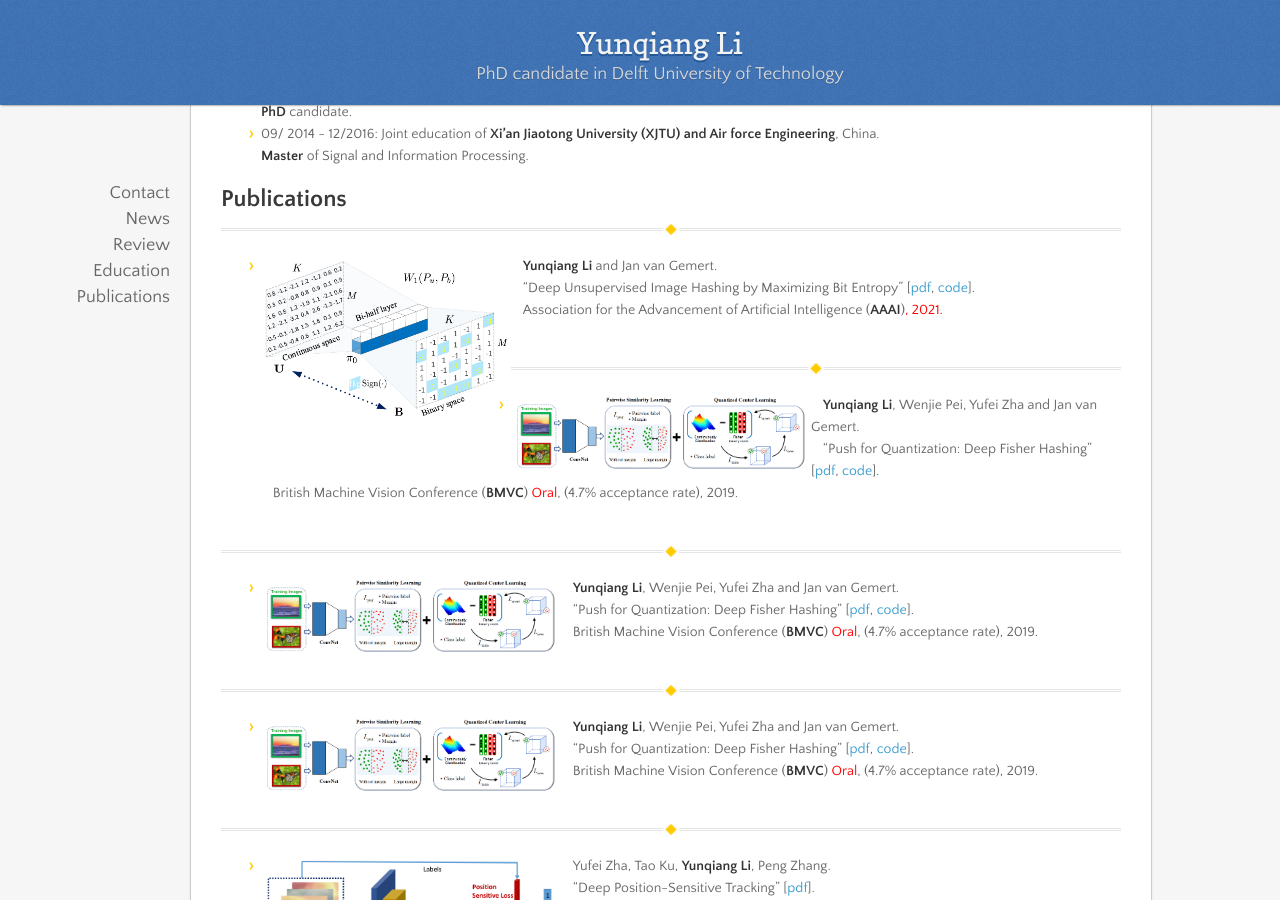
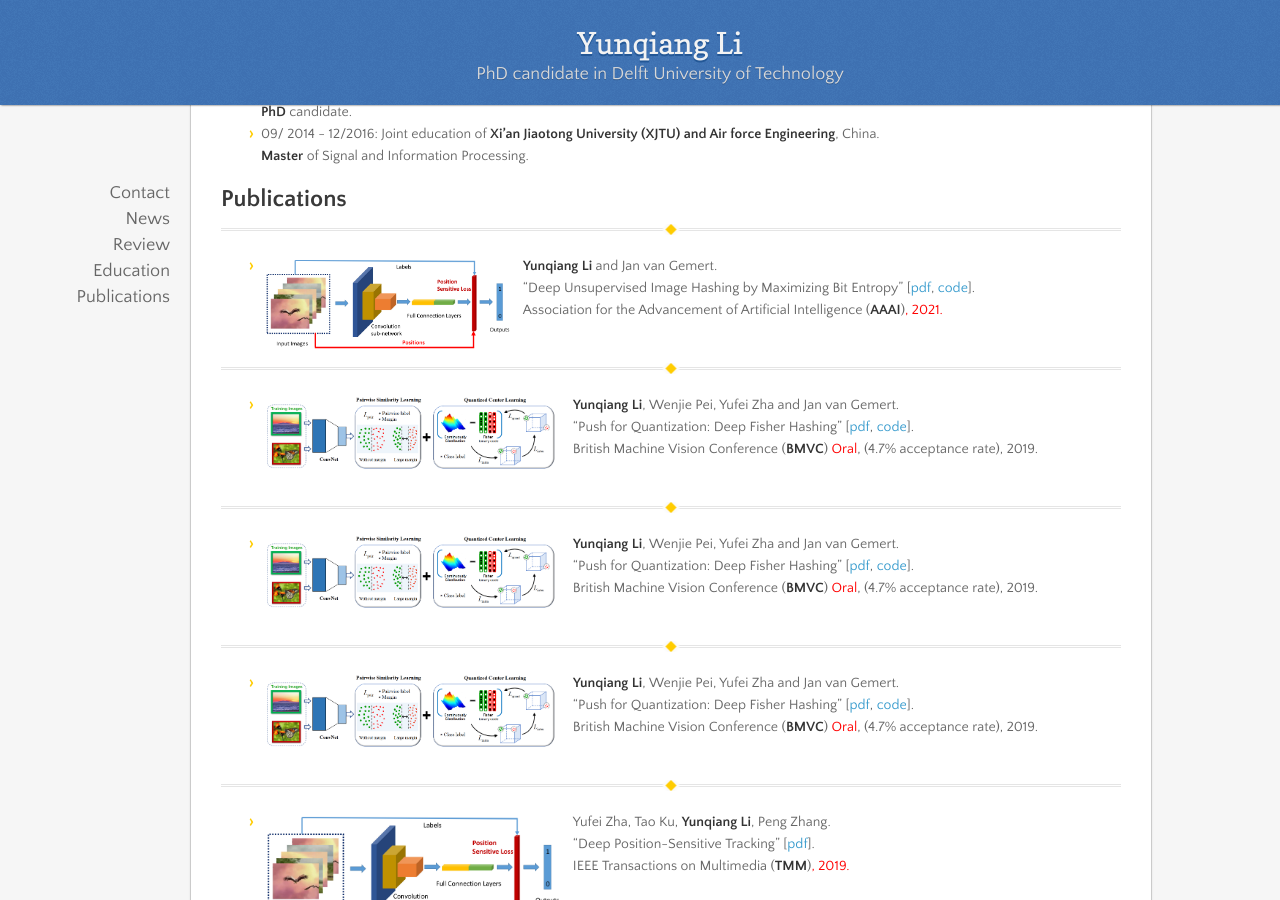
Before and after one commit to liyunqianggyn/liyunqianggyn.github.io, a Jekyll site: the page built from index.md, in a window 1280 px wide and 900 px high, scrolled down 1013 px. Built offline with Jekyll 4.4.1, drawn with Linux system fonts in a browser that asks for light colours; nearby versions of some CDN libraries; our own code applies the rules of GitHub Pages for plain Markdown files.

Commit message:
Update index.md

```diff
--- a/index.md
+++ b/index.md
@@ -58,7 +58,7 @@ Delft University of Technology
 ## Publications
 
 ----------------------------------------------------------------------------------------------------------------------------
-- <img align="left" width="250" src="publication/aaaihashing.png">&emsp;__Yunqiang Li__ and Jan van Gemert.
+- <img align="left" width="250" src="publication/TMM_zha.png">&emsp;__Yunqiang Li__ and Jan van Gemert.
 &emsp;"Deep Unsupervised Image Hashing by Maximizing Bit Entropy" [<a href="https://arxiv.org/pdf/2012.12334.pdf">pdf</a>, <a href="https://github.com/liyunqianggyn/Deep-Unsupervised-Image-Hashing">code</a>].<br/>
 &emsp;Association for the Advancement of Artificial Intelligence (__AAAI__)<span style="color:red">, 2021.
 &nbsp;
```
